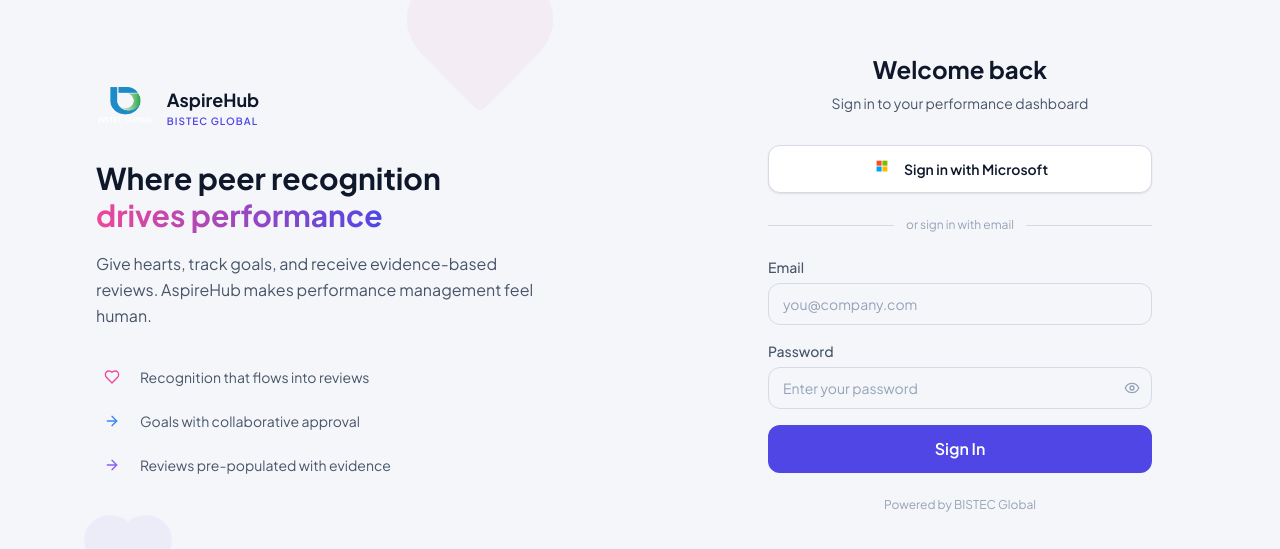
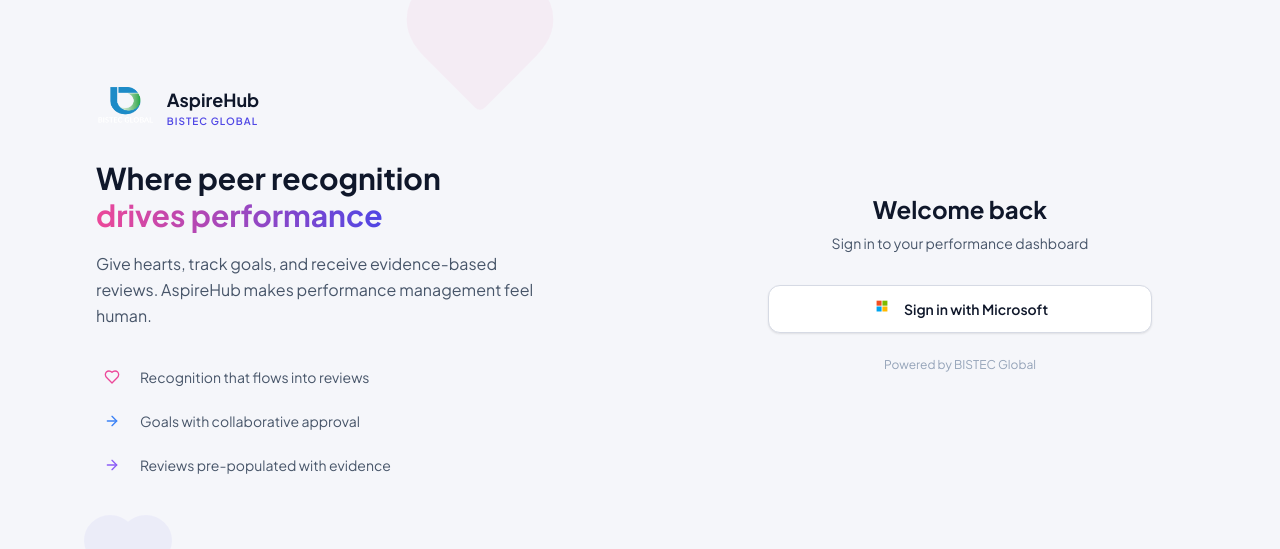
Before and after one commit to chan4lk/hearts-app, a Next.js app: page /login in a window 1280 px wide. Shown: the part 117-666 px from the top of the page. Built offline with nearby package versions, Linux system fonts and the light colour scheme; no server answers.

Commit message:
hide email/password form when credentials provider disabled

```diff
--- a/app/login/page.tsx
+++ b/app/login/page.tsx
@@ -1,6 +1,6 @@
 "use client";
 
-import { signIn, useSession } from 'next-auth/react';
+import { signIn, useSession, getProviders } from 'next-auth/react';
 import { useRouter, useSearchParams } from 'next/navigation';
 import { useState, useEffect, Suspense } from 'react';
 import Image from 'next/image';
@@ -18,8 +18,20 @@ function LoginForm() {
   const [password, setPassword] = useState('');
   const [showPassword, setShowPassword] = useState(false);
   const [error, setError] = useState('');
+  // `credentials` provider is only mounted server-side when
+  // ALLOW_PASSWORD_LOGIN=true (or NODE_ENV=development). Reading the list from
+  // NextAuth tells us whether to render the email/password form at all.
+  const [credentialsEnabled, setCredentialsEnabled] = useState(false);
 
   useEffect(() => { setMounted(true); }, []);
+
+  useEffect(() => {
+    getProviders()
+      .then((providers) => {
+        setCredentialsEnabled(!!providers?.credentials);
+      })
+      .catch(() => setCredentialsEnabled(false));
+  }, []);
 
   useEffect(() => {
     if (status === 'loading') return;
@@ -126,13 +138,16 @@ function LoginForm() {
             )}
           </button>
 
-          {/* Divider */}
+          {/* Email/Password form — only rendered when the credentials provider
+              is mounted (dev mode OR ALLOW_PASSWORD_LOGIN=true). In production,
+              only the Microsoft button is visible. */}
+          {credentialsEnabled && (
+            <>
               <div className="relative my-6">
                 <div className="absolute inset-0 flex items-center"><div className="w-full border-t border-theme" /></div>
                 <div className="relative flex justify-center"><span className="px-3 bg-surface-primary text-xs text-tertiary">or sign in with email</span></div>
               </div>
 
-          {/* Email/Password form */}
               <form onSubmit={handleEmailLogin} className="space-y-4">
                 <div>
                   <label htmlFor="email" className="input-label">Email</label>
@@ -167,6 +182,8 @@ function LoginForm() {
                   {isLoading ? <Loader2 className="w-5 h-5 animate-spin mx-auto" /> : 'Sign In'}
                 </button>
               </form>
+            </>
+          )}
 
           <p className="text-center text-xs text-tertiary mt-6">
             Powered by BISTEC Global
```
Lines whose indentation alone changed are shown as unchanged.
